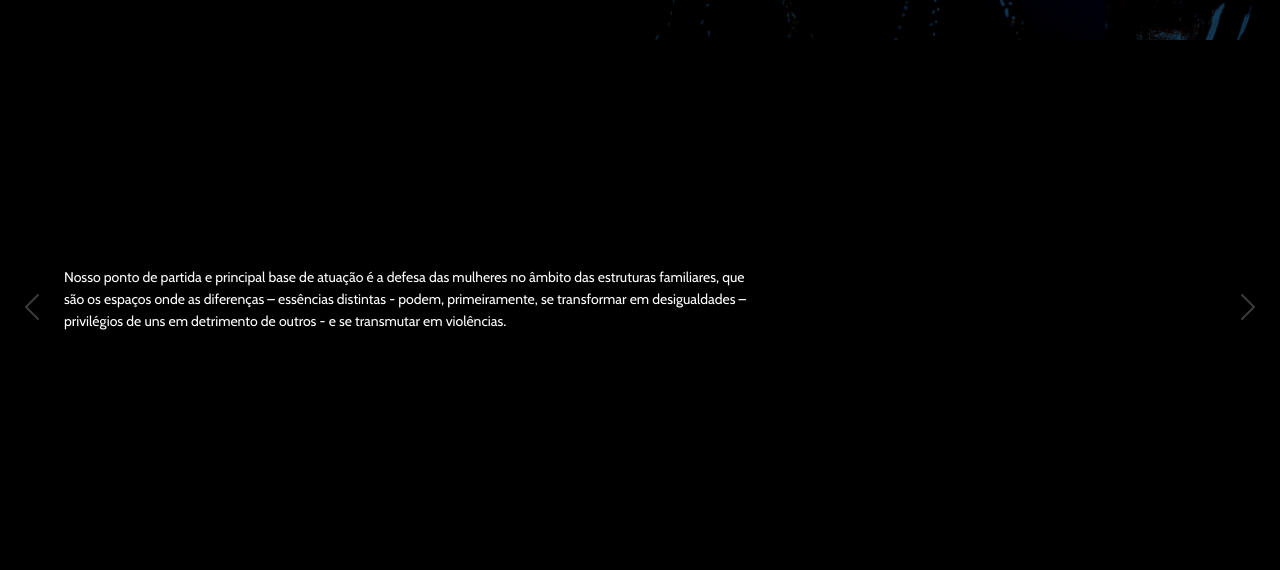
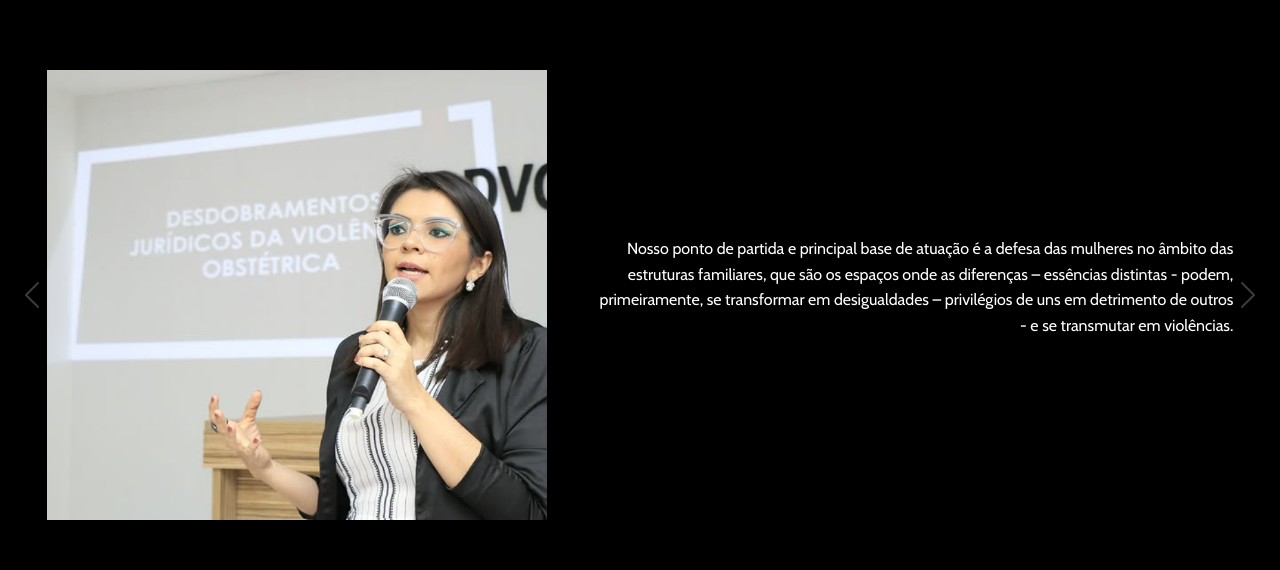
Before and after one commit to LucasWanderleyGomes/ProJuridico-front, a React (Vite) app in the folder projuridico_frontend/: page /portfolio in a window 1280 px wide. Shown: the part 560-1130 px from the top of the page. Built offline with nearby package versions, Linux system fonts and the light colour scheme; no server answers; the HTML template or start-up script is replaced by a standard one; a web font is replaced by a local one.

Commit message:
Update - Portfolio
adicionando estilos à página de portfólio + animações

```diff
--- a/projuridico_frontend/src/pages/Portfolio.jsx
+++ b/projuridico_frontend/src/pages/Portfolio.jsx
@@ -6,6 +6,8 @@ import { useState, useEffect } from 'react'
 import PageDecoration from '../components/PageDecoration'
 import bg from "../assets/bgSection.png"
 import {motion} from "framer-motion"
+import imageContent from "../assets/dani.png"
+import "../styles/Pages/Portfolio.css"
 
 const Portfolio = () => {
 
@@ -70,11 +72,12 @@ const Portfolio = () => {
               id='motion-div1'
             >
               <div className='content-motion'>
+
+                <div className="right-container-info">
+                    <img src={imageContent} alt="" id='img-dani' />
+                </div>
                 <div className="left-container-info">
                   <p>Nosso ponto de partida e principal base de atuação é a defesa das mulheres no âmbito das estruturas familiares, que são os espaços onde as diferenças – essências distintas - podem, primeiramente, se transformar em desigualdades – privilégios de uns em detrimento de outros - e se transmutar em violências.</p>
-                </div>
-                <div className="right-container-info">
-
                 </div>
 
               </div>
@@ -87,16 +90,17 @@ const Portfolio = () => {
             <motion.div
                 initial={{ opacity: 0, y: 50 }}
                 whileInView={{ opacity: 1, y: 0 }}
-                transition={{ duration: 0.8, ease: "easeOut" }}
+                transition={{ duration: 1.6, ease: "easeOut" }}
                 viewport={{ once: true }}
                 id='motion-div2'
               >
                 <div className='content-motion'>
+
+                  <div className="right-container-info">
+                    <img src={imageContent} alt="" id='img-dani' />
+                  </div>
                   <div className="left-container-info">
-                  <p>E, em reforço, faz-se necessário impulsionar outras formas de emancipação da mulher. Daí nasce a necessidade de ampliar a atuação para a proteção da sua produção intelectual e de sua base empresarial, sobretudo na vertente educacional; do seu acesso à saúde, aos benefícios previdenciários e à possibilidade de transcendência dos frutos do seu trabalho e interesses pessoais, a partir do planejamento sucessório.</p>
-                  </div>
-                  <div className="right-container-info">
-
+                    <p>E, em reforço, faz-se necessário impulsionar outras formas de emancipação da mulher. Daí nasce a necessidade de ampliar a atuação para a proteção da sua produção intelectual e de sua base empresarial, sobretudo na vertente educacional; do seu acesso à saúde, aos benefícios previdenciários e à possibilidade de transcendência dos frutos do seu trabalho e interesses pessoais, a partir do planejamento sucessório.</p>
                   </div>
 
                 </div>
@@ -108,7 +112,7 @@ const Portfolio = () => {
             <motion.div
                   initial={{ opacity: 0, y: 50 }}
                   whileInView={{ opacity: 1, y: 0 }}
-                  transition={{ duration: 0.8, ease: "easeOut" }}
+                  transition={{ duration: 1.6, ease: "easeOut" }}
                   viewport={{ once: true }}
                   id='motion-div3'
                 >
@@ -116,13 +120,21 @@ const Portfolio = () => {
                     <motion.div
                     initial={{ opacity: 0, y: 50 }}
                     whileInView={{ opacity: 1, y: 0 }}
-                    transition={{ duration: 0.8, ease: "easeOut" }}
+                    transition={{ duration: 1.6, ease: "easeOut" }}
                     viewport={{ once: true }}
                     id='motion-div3'
                     >
-                      <div className="left-container-info">
-                        <p>A atuação é coordenada e executada em maior parte pela Dra. @daniellelucenaadv , mas também conta com a colaboração e alta competência técnica de outras advogadas, formando uma grande rede de mulheres que defendem mulheres e vivem juntas um potente processo de empoderamento, em vias individual e coletiva, como deve ser.</p>
+                      <div className='content-motion'>
+
+                        <div className="right-container-info">
+                          <img src={imageContent} alt="" id='img-dani' />
+                        </div>
+                        <div className="left-container-info">
+                          <p>A atuação é coordenada e executada em maior parte pela Dra. @daniellelucenaadv , mas também conta com a colaboração e alta competência técnica de outras advogadas, formando uma grande rede de mulheres que defendem mulheres e vivem juntas um potente processo de empoderamento, em vias individual e coletiva, como deve ser.</p>
+                        </div>
+
                       </div>
+
                     </motion.div>
 
                   <div className="right-container-info">
--- a/projuridico_frontend/src/styles/Pages/Portfolio.css
+++ b/projuridico_frontend/src/styles/Pages/Portfolio.css
@@ -23,3 +23,64 @@
     border-radius: 8px;
     border: 2.4px solid #2c3e50;
   }
+
+
+  #carrossel-bg{
+    background-color: black;
+    width: 100%;
+    height: 535px;
+}
+
+
+#motion-div1, #motion-div2, #motion-div3{
+    width: 100%;
+    display: flex
+;
+    justify-content: center;
+    height: 100%;
+}
+
+.content-motion{
+    width: 100%;
+    display: flex
+;
+    justify-content: space-evenly;
+}
+
+#previous-but, #next-but{
+    width: 5%;
+    opacity: 0.23;
+}
+
+.left-container-info{
+    width: 50%;
+    padding: 50px 0px;
+    display: flex;
+    align-items: center;
+}
+.left-container-info>p{
+    color: white;
+    font-size: 16px;
+    text-align: right;
+    width: 100%;
+}
+
+.right-container-info{
+    display: flex;
+    align-items: center;
+}
+
+.carousel-item{
+    height: 100%;
+}
+
+#carrossel-bg {
+    background-color: black;
+    width: 100%;
+    height: 600px;
+}
+
+#img-dani{
+    width: 500px;
+    height: 450px;
+}
--- a/projuridico_frontend/src/styles/components/PageDecoration.css
+++ b/projuridico_frontend/src/styles/components/PageDecoration.css
@@ -1,9 +1,8 @@
 #major-bg{
     width: 100%;
     background-size: cover;
-    display: flex
-;
-    padding: 155px 65px;
+    display: flex;
+    padding: 120px 65px;
 }
 
 
@@ -71,49 +70,3 @@
     height: 20px;
     background-color: rgb(204, 204, 204);
 }
-
-#carrossel-bg{
-    background-color: black;
-    width: 100%;
-    height: 535px;
-}
-
-
-#motion-div1, #motion-div2, #motion-div3{
-    width: 100%;
-    display: flex
-;
-    justify-content: center;
-    height: 100%;
-}
-
-.content-motion{
-    width: 90%;
-    display: flex;
-    justify-content: space-between;
-}
-
-#previous-but, #next-but{
-    width: 5%;
-    opacity: 0.23;
-}
-
-.left-container-info{
-    width: 60%;
-    padding: 50px 0px;
-    display: flex
-;
-    align-items: center;
-}
-.left-container-info>p{
-    color: white;
-    font-size: 14px;
-}
-
-.right-container-info{
-
-}
-
-.carousel-item{
-    height: 100%;
-}
```
Also changed, not shown: projuridico_frontend/src/assets/dani.png (renamed from projuridico_frontend/src/assets/image.png).
